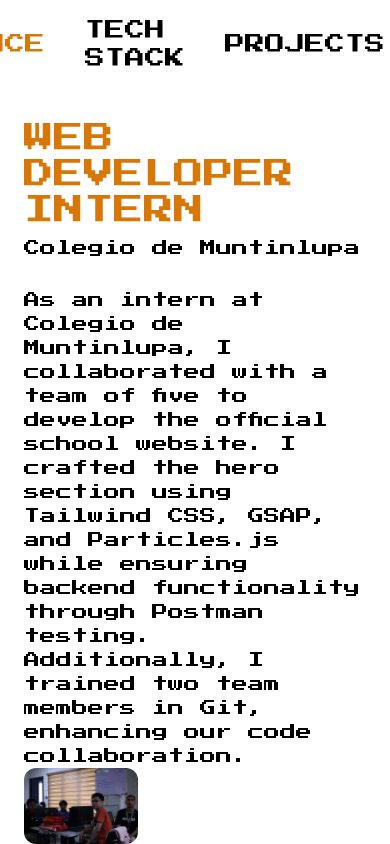
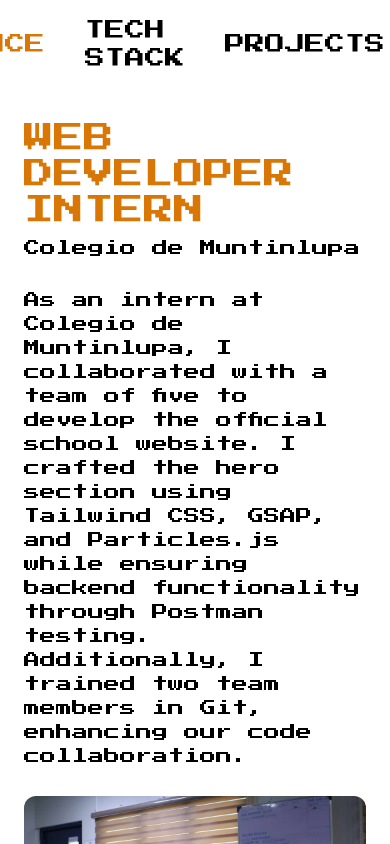
Before and after one commit to Ravend1028/REACT-POWERED-PORTFOLIO, a React (Vite) app: page /experience in a window 390 px wide. Shown: the top 844 px of the page. Built offline with nearby package versions, Linux system fonts and the light colour scheme.

Commit message:
responsive pages done - add state in desc. next

```diff
--- a/src/components/Divider.jsx
+++ b/src/components/Divider.jsx
@@ -9,7 +9,7 @@ const Divider = ({title, children}) => {
         </h1>
 
 
-        <div className='flex flex-row justify-center items-center space-x-5'>
+        <div className='flex flex-wrap flex-row justify-center items-center space-x-5'>
           {children}
         </div>
       </div>
--- a/src/components/Section.jsx
+++ b/src/components/Section.jsx
@@ -5,7 +5,7 @@ import React from 'react'
 const Section = ({title, company, description, image, alt, imageStyle}) => {
   return (
     <section className='group hover:bg-gray-200'>
-      <div className='container mx-auto p-6 flex flex-col justify-between items-start border-black border-b-2 md:flex-row'>
+      <div className='container mx-auto p-6 flex flex-col justify-between items-start border-black border-b-2 space-y-7 lg:flex-row lg:space-y-0'>
         <div className='flex flex-col justify-center items-start space-y-7'>
           <div className="space-y-2">
             <h1 className='font-pixel text-3xl uppercase text-amber-600 relative after:content-[""] after:absolute after:left-0 after:bottom-0 after:w-0 after:h-[2px] after:bg-amber-600 after:transition-all after:duration-700 group-hover:after:w-full'>
--- a/src/pages/Certificates.jsx
+++ b/src/pages/Certificates.jsx
@@ -67,7 +67,7 @@ const Certificates = () => {
     <>
       { certificateSections.map((section, index) => (
         <Divider key={index} title={section.title}>
-          <div className="grid grid-cols-2 place-items-center gap-3 w-2/3">
+          <div className="grid place-items-center gap-3 w-2/3 grid-cols-1 lg:grid-cols-2 ">
             {section.images.map((image, idx) => (
               <img key={idx} src={image.src} alt={image.alt} />
             ))}
--- a/src/pages/Experience.jsx
+++ b/src/pages/Experience.jsx
@@ -40,7 +40,7 @@ const Experience = () => {
           description={exp.description}
           image={exp.image}
           alt={exp.alt}
-          imageStyle="rounded-xl w-1/3"
+          imageStyle="rounded-xl lg:w-1/3"
         />
       )) }
     </>
--- a/src/pages/Projects.jsx
+++ b/src/pages/Projects.jsx
@@ -9,14 +9,14 @@ const projectData = [
     description: "I applied the MVC design pattern to develop a PHP OOP-based login system, focusing on enhancing both security and modularity. As part of the signup process, I integrated Google reCAPTCHA v2 API to prevent spam and automated registrations, ensuring that only legitimate users could create accounts. Additionally, I implemented PHPMailer to send one-time passwords (OTPs) for the 'forgot password' feature, providing a secure method for password recovery. The system was designed with scalability in mind, allowing for efficient user authentication and paving the way for future feature enhancements.",
     image: login,
     alt: "OOP-Based Login System",
-    imageStyle: "rounded-xl w-5/12",
+    imageStyle: "rounded-xl lg:w-5/12",
   },
   {
     title: "SPORTS REGISTRATION SYSTEM",
     description: "I developed the Sports Registration System for a group of junior-year Computer Engineering students enrolled in a Software Design class. Faced with a tight deadline, I created a solution that included full CRUD functionality for managing sports registrations. A key feature of the system was the ability to print participant lists, making it easier for event organizers to access and share information. I built the application using procedural PHP for the backend and MySQL for data storage, while the frontend was designed with HTML, CSS, JavaScript, and Bootstrap to ensure a responsive and user-friendly experience.",
     image: sports,
     alt: "Sports Registration System",
-    imageStyle: "rounded-xl w-5/12",
+    imageStyle: "rounded-xl lg:w-5/12",
   },
 ];
 
--- a/src/pages/TechStack.jsx
+++ b/src/pages/TechStack.jsx
@@ -61,7 +61,7 @@ const TechStack = () => {
       { techStackData.map((section, index) => (
         <Divider key={index} title={section.title}>
           {section.items.map((item, idx) => (
-            <img key={idx} className="w-40" src={item.src} alt={item.alt} />
+            <img key={idx} className="w-16 lg:w-40" src={item.src} alt={item.alt} />
           ))}
         </Divider>
       )) }
```
